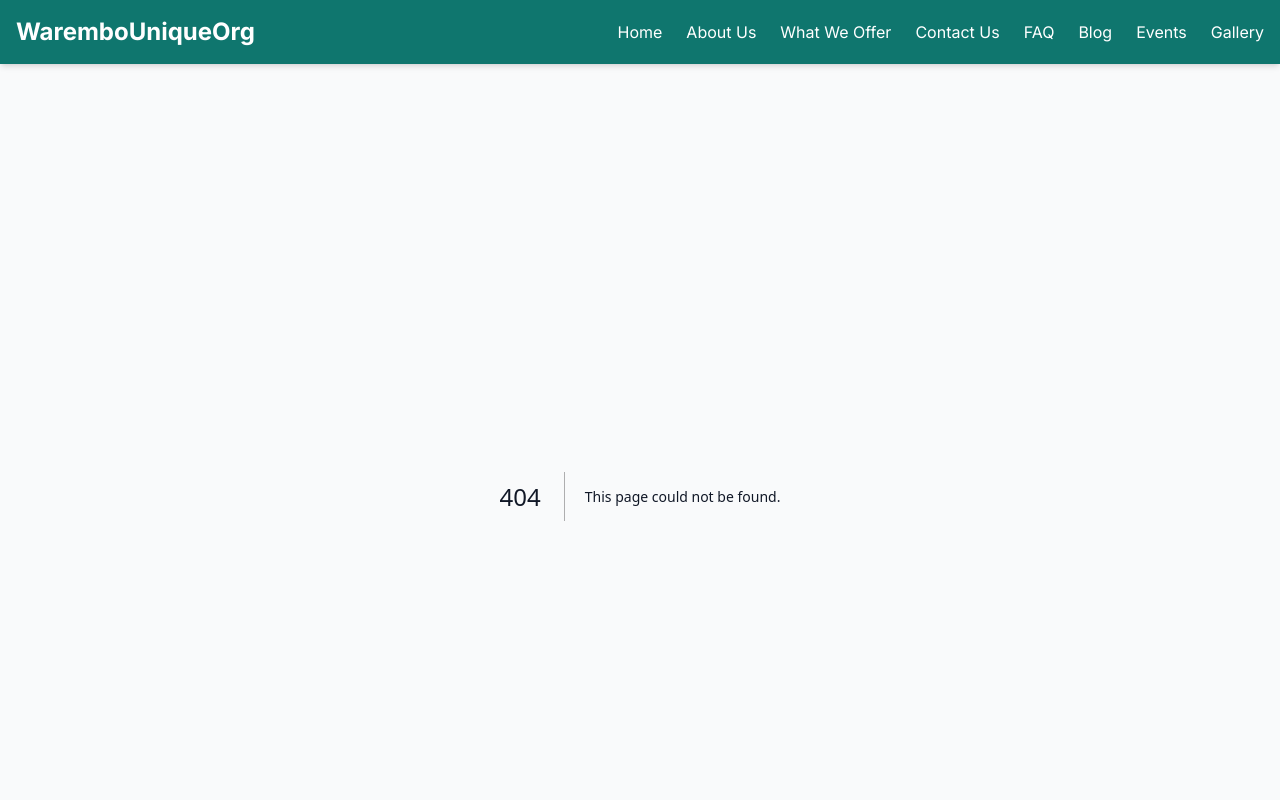
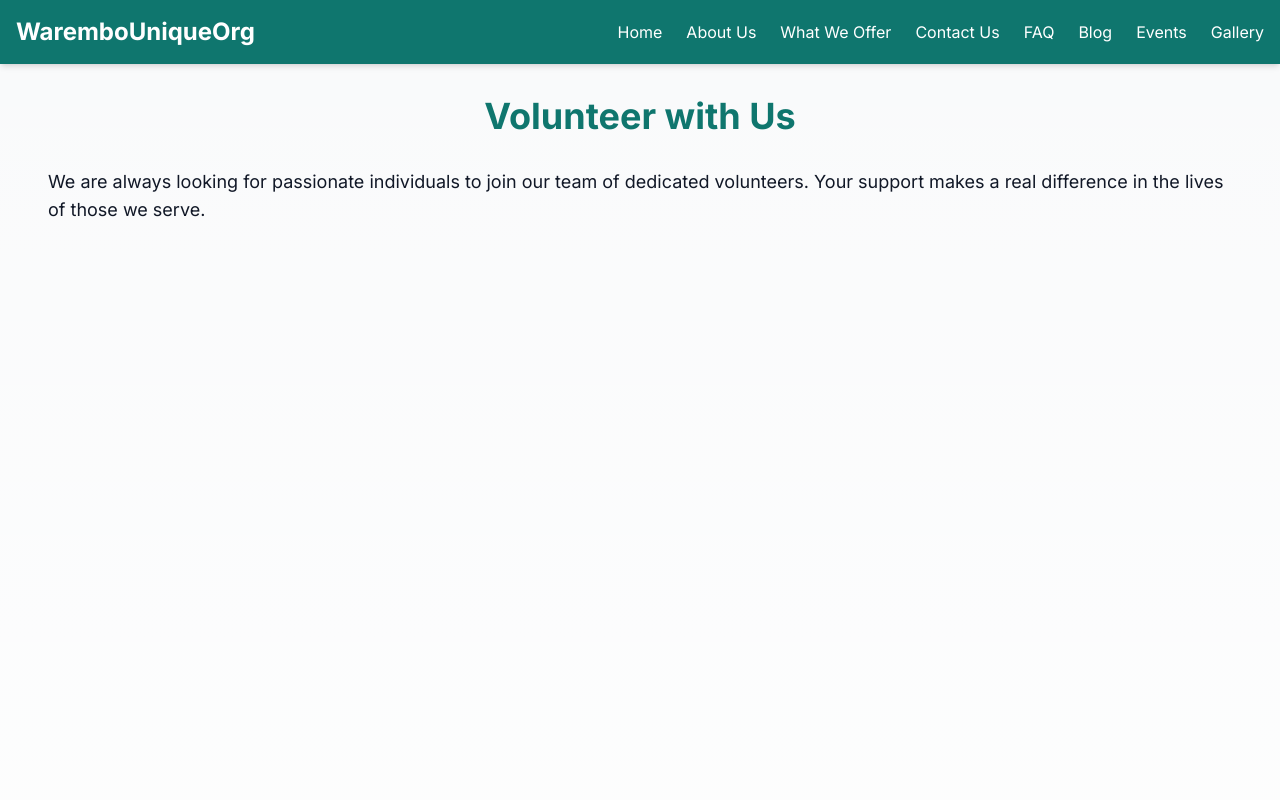
Before and after one commit to cashilaa/warembo-unique, a Next.js app: page /volunteer in a window 1280 px wide. Before the commit this address had no page. Shown: the top 800 px of the page. Built offline with nearby package versions, Linux system fonts and the light colour scheme.

Commit message:
fix: move pages to correct Next.js 13 App Router structure

```diff
--- a/app/terms.tsx
+++ b/app/donate/page.tsx
@@ -7,7 +7,7 @@ const fadeIn = {
   animate: { opacity: 1, y: 0 },
 };
 
-export default function Terms() {
+export default function Donate() {
   return (
     <div className="container mx-auto px-4">
       <motion.h1
@@ -15,14 +15,14 @@ export default function Terms() {
         initial="initial"
         animate="animate"
         variants={fadeIn}
-        transition={{ duration: 0.5 }} // Move transition here
+        transition={{ duration: 0.5 }}
       >
-        Terms and Conditions
+        Make a Donation
       </motion.h1>
       <p className="text-lg mb-4">
-        Please read these terms and conditions carefully before using our services.
+        Your financial support helps us continue our vital work. Every contribution, no matter how small, makes a difference in the lives of those we serve.
       </p>
-      {/* Add terms and conditions content here */}
+      {/* Add donation link or button here */}
     </div>
   );
 }
--- a/app/volunteer.tsx
+++ b/app/terms/page.tsx
@@ -7,7 +7,7 @@ const fadeIn = {
   animate: { opacity: 1, y: 0 },
 };
 
-export default function Volunteer() {
+export default function Terms() {
   return (
     <div className="container mx-auto px-4">
       <motion.h1
@@ -15,14 +15,14 @@ export default function Volunteer() {
         initial="initial"
         animate="animate"
         variants={fadeIn}
-        transition={{ duration: 0.5 }} // Move transition here
+        transition={{ duration: 0.5 }}
       >
-        Volunteer with Us
+        Terms and Conditions
       </motion.h1>
       <p className="text-lg mb-4">
-        We are always looking for passionate individuals to join our team of dedicated volunteers. Your support makes a real difference in the lives of those we serve.
+        Please read these terms and conditions carefully before using our services.
       </p>
-      {/* Add a form or further details here */}
+      {/* Add terms and conditions content here */}
     </div>
   );
 }
--- a/app/donate.tsx
+++ b/app/volunteer/page.tsx
@@ -7,7 +7,7 @@ const fadeIn = {
   animate: { opacity: 1, y: 0 },
 };
 
-export default function Donate() {
+export default function Volunteer() {
   return (
     <div className="container mx-auto px-4">
       <motion.h1
@@ -15,14 +15,14 @@ export default function Donate() {
         initial="initial"
         animate="animate"
         variants={fadeIn}
-        transition={{ duration: 0.5 }} // Move transition here
+        transition={{ duration: 0.5 }}
       >
-        Make a Donation
+        Volunteer with Us
       </motion.h1>
       <p className="text-lg mb-4">
-        Your financial support helps us continue our vital work. Every contribution, no matter how small, makes a difference in the lives of those we serve.
+        We are always looking for passionate individuals to join our team of dedicated volunteers. Your support makes a real difference in the lives of those we serve.
       </p>
-      {/* Add donation link or button here */}
+      {/* Add a form or further details here */}
     </div>
   );
 }
```
